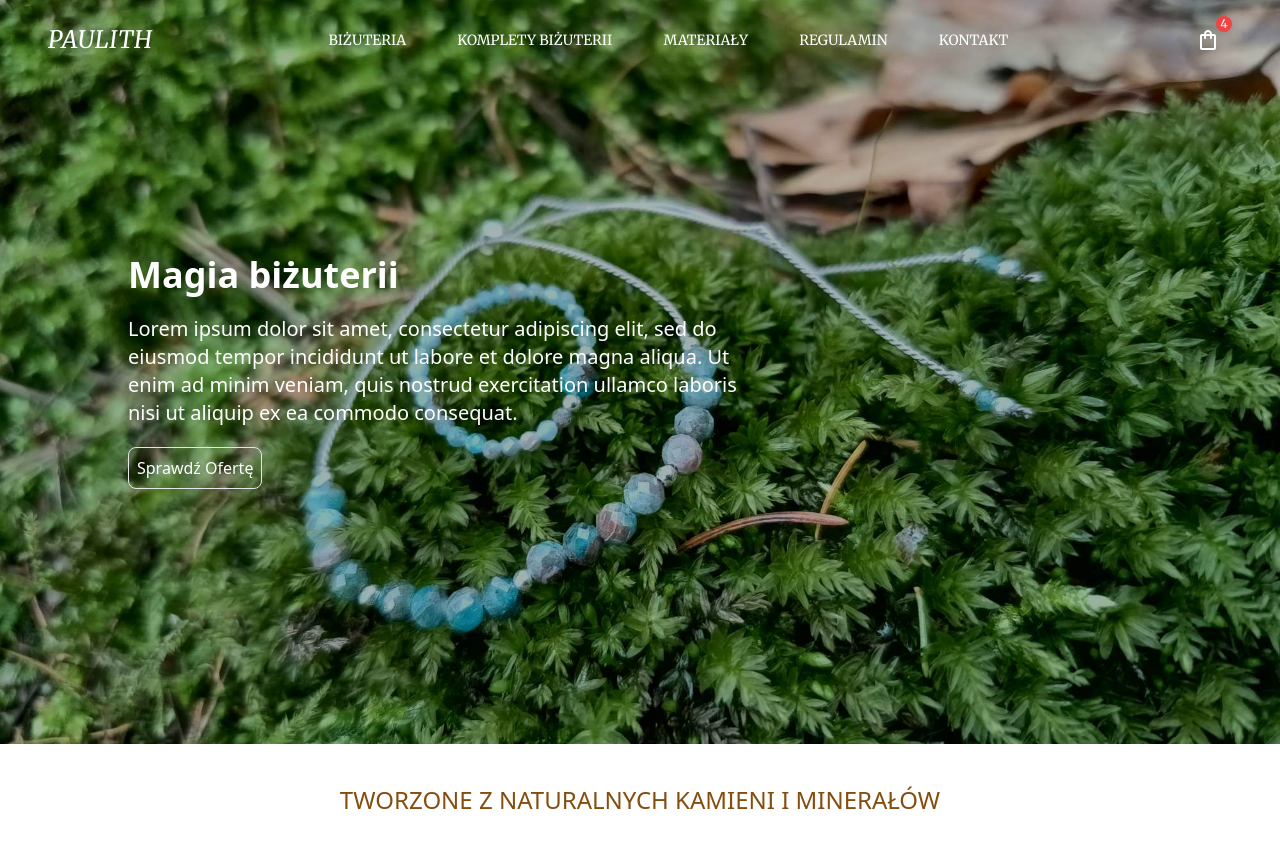
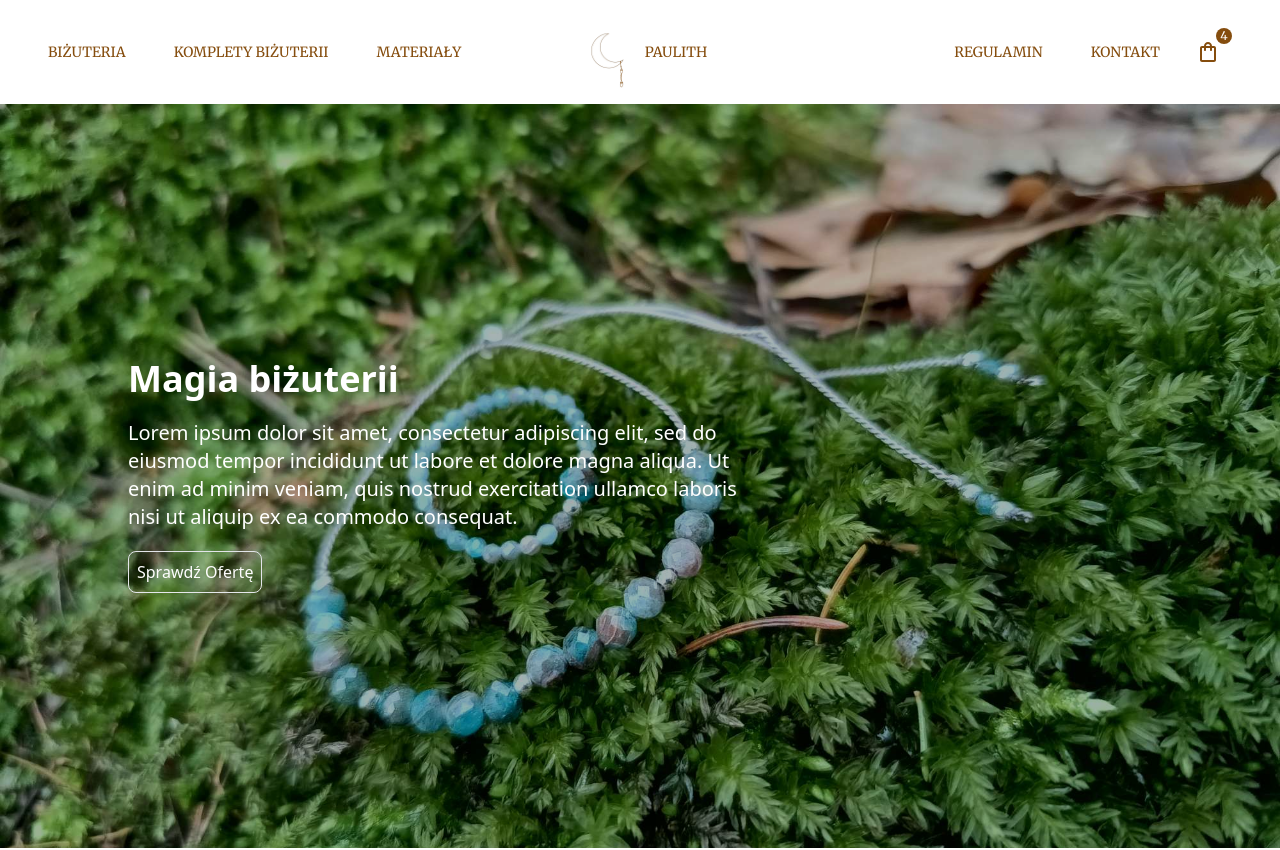
Before and after one commit to GxbrielZ/PaulithStore, a React (Vite) app: page / in a window 1280 px wide. Shown: the top 850 px of the page. Built offline with nearby package versions, Linux system fonts and the light colour scheme.

Commit message:
Create whole new navbar

```diff
--- a/src/components/Navbar/CartButton.jsx
+++ b/src/components/Navbar/CartButton.jsx
@@ -5,10 +5,10 @@ import { IoMenu, IoClose } from "react-icons/io5";
 const CartButton = ({ nav, handleNav }) => {
   return (
     <div className='flex items-center'>
-        <button className='relative p-3'>
-            <MdOutlineShoppingBag className='text-2xl text-white' />
+        <button className='relative p-3 text-2xl text-yellow-800 hover:text-yellow-600'>
+            <MdOutlineShoppingBag />
                 <div
-                    className='w-4 h-4 bg-red-500 text-white
+                    className='w-4 h-4 bg-yellow-800 text-white
                     rounded-full absolute top-0 right-0
                     flex items-center justify-center text-xs'
                 >
@@ -18,13 +18,13 @@ const CartButton = ({ nav, handleNav }) => {
         {nav ? (
             <IoClose
                 onClick={handleNav}
-                className='text-2xl text-white cursor-pointer
+                className='text-2xl text-yellow-800 cursor-pointer
                 z-10 md:hidden'
             />
         ) : (
             <IoMenu
                 onClick={handleNav}
-                className='text-2xl text-white cursor-pointer md:hidden'
+                className='text-2xl text-yellow-800 cursor-pointer md:hidden'
             />
         )}
     </div>
--- a/src/components/Navbar/Navbar.jsx
+++ b/src/components/Navbar/Navbar.jsx
@@ -1,7 +1,7 @@
 import React, { useState } from 'react';
-import PaulithLogo from "../../assets/Logo/PaulithLogo.png";
-import MenuLinks from '../../data/MenuLinks';
-import NavbarLinks from './NavbarLinks';
+import NavbarLinksLeft from './NavbarLinksLeft';
+import NavbarLinksRight from './NavbarLinksRight';
+import Logo from './Logo';
 import CartButton from './CartButton';
 import ToggleMenu from './ToggleMenu';
 
@@ -13,19 +13,16 @@ const Navbar = () => {
 
     return (
         <div
-            className='absolute w-full flex justify-between py-4 px-2 md:px-12 items-center z-20 font-merriweather'
+            className='w-full flex justify-center items-center py-4 px-2
+            md:px-12 font-merriweather'
         >
-            {/* Logo */}
-            <a
-                href='#'
-                className='text-white text-2xl uppercase
-                tracking-wide md:cursor-pointer italic'
-            >
-                Paulith
-            </a>
-            <NavbarLinks />
-            <CartButton nav={nav} handleNav={handleNav} />
-            <ToggleMenu nav={nav} handleNav={handleNav} />
+            <NavbarLinksLeft />
+            <Logo />
+            <div className='flex-1 flex justify-end'>
+                <NavbarLinksRight />
+                <CartButton nav={nav} handleNav={handleNav} />
+                <ToggleMenu nav={nav} handleNav={handleNav} />
+            </div>
         </div>
     );
 };
--- a/src/components/Navbar/NavbarLinks.jsx
+++ /dev/null
@@ -1,28 +0,0 @@
-import React from 'react';
-import { Link } from 'react-router-dom';
-import MenuLinks from '../../data/MenuLinks';
-
-const NavbarLinks = () => {
-  return (
-    <div className='md:flex hidden'>
-        <ul
-            className='flex flex-col md:flex-row w-full md:gap-[4vw] gap-6 text-sm'
-        >
-            {
-                MenuLinks.map((data, index) => (
-                    <li key={index}>
-                        <Link
-                            to={data.link}
-                            className='text-white uppercase'
-                        >
-                            {data.name}
-                        </Link>
-                    </li>
-                ))
-            }
-        </ul>
-    </div>
-  );
-};
-
-export default NavbarLinks;
--- /dev/null
+++ b/src/components/Navbar/NavbarLinksLeft.jsx
@@ -0,0 +1,42 @@
+import React from 'react';
+import { Link } from 'react-router-dom';
+import MenuLinks from '../../data/MenuLinks';
+
+const NavbarLinksLeft = () => {
+  return (
+    <div className='flex-1 flex justify-start'>
+      <div className='md:flex hidden'>
+        <ul
+            className='flex flex-col md:flex-row md:gap-12 gap-6 text-sm'
+        >
+          <li>
+            <Link
+                to={MenuLinks[0].link}
+                className='text-yellow-800 uppercase hover:text-yellow-600'
+            >
+                {MenuLinks[0].name}
+            </Link>
+          </li>
+          <li>
+            <Link
+                to={MenuLinks[1].link}
+                className='text-yellow-800 uppercase hover:text-yellow-600'
+            >
+                {MenuLinks[1].name}
+            </Link>
+          </li>
+          <li>
+            <Link
+                to={MenuLinks[2].link}
+                className='text-yellow-800 uppercase hover:text-yellow-600'
+            >
+                {MenuLinks[2].name}
+            </Link>
+          </li>
+        </ul>
+      </div>
+    </div>
+  );
+};
+
+export default NavbarLinksLeft;
--- /dev/null
+++ b/src/components/Navbar/NavbarLinksRight.jsx
@@ -0,0 +1,33 @@
+import React from 'react';
+import { Link } from 'react-router-dom';
+import MenuLinks from '../../data/MenuLinks';
+
+const NavbarLinksRight = () => {
+  return (
+    <div className='md:flex hidden items-center md:mr-6'>
+        <ul
+            className='flex flex-col md:flex-row md:gap-12 gap-6 text-sm'
+        >
+          <li>
+            <Link
+                to={MenuLinks[3].link}
+                className='text-yellow-800 uppercase hover:text-yellow-600'
+            >
+                {MenuLinks[3].name}
+            </Link>
+          </li>
+          <li>
+            <Link
+                to={MenuLinks[4].link}
+                className='text-yellow-800 uppercase
+                hover:text-yellow-600'
+            >
+                {MenuLinks[4].name}
+            </Link>
+          </li>
+        </ul>
+      </div>
+  );
+};
+
+export default NavbarLinksRight;
```
